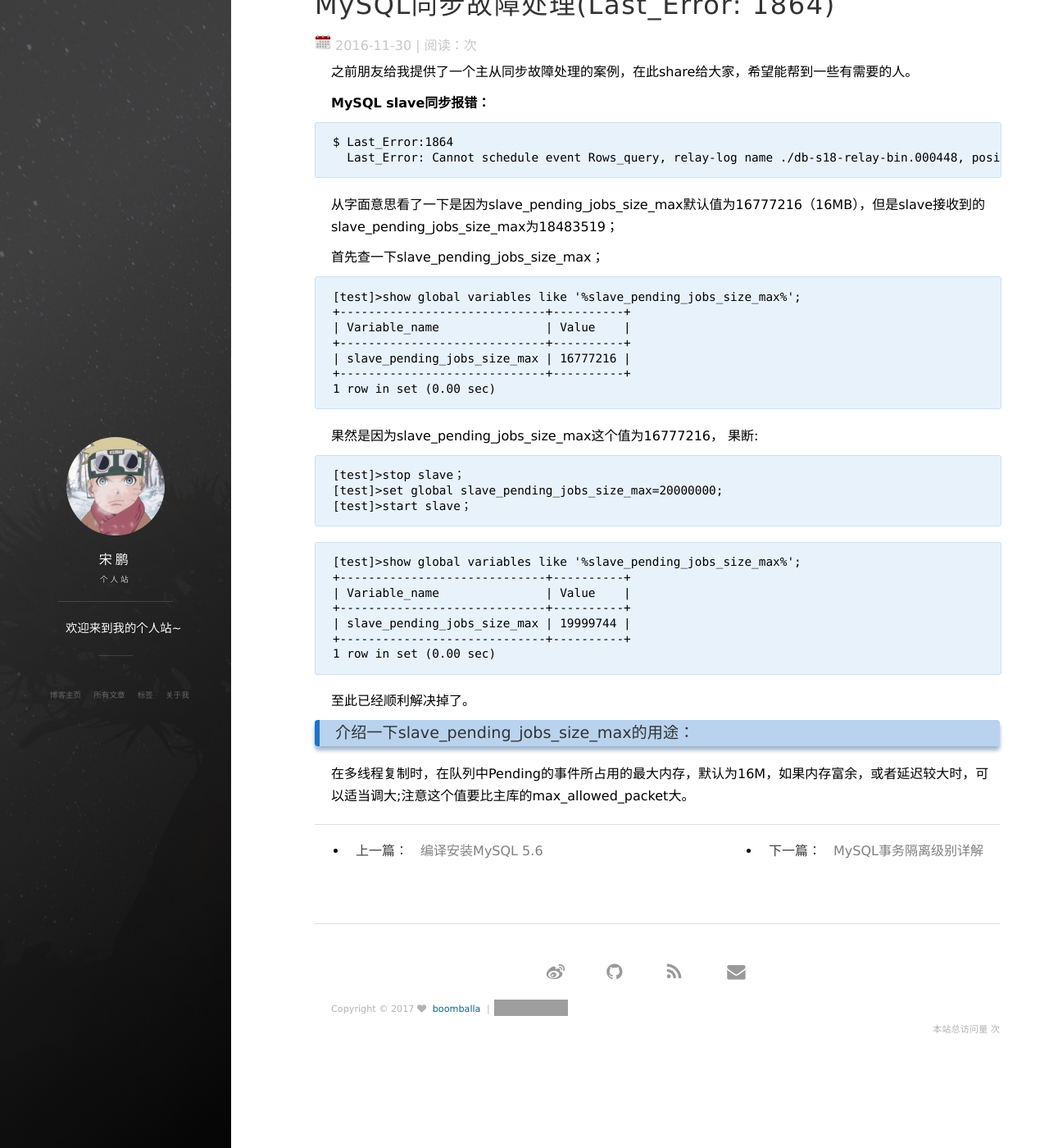
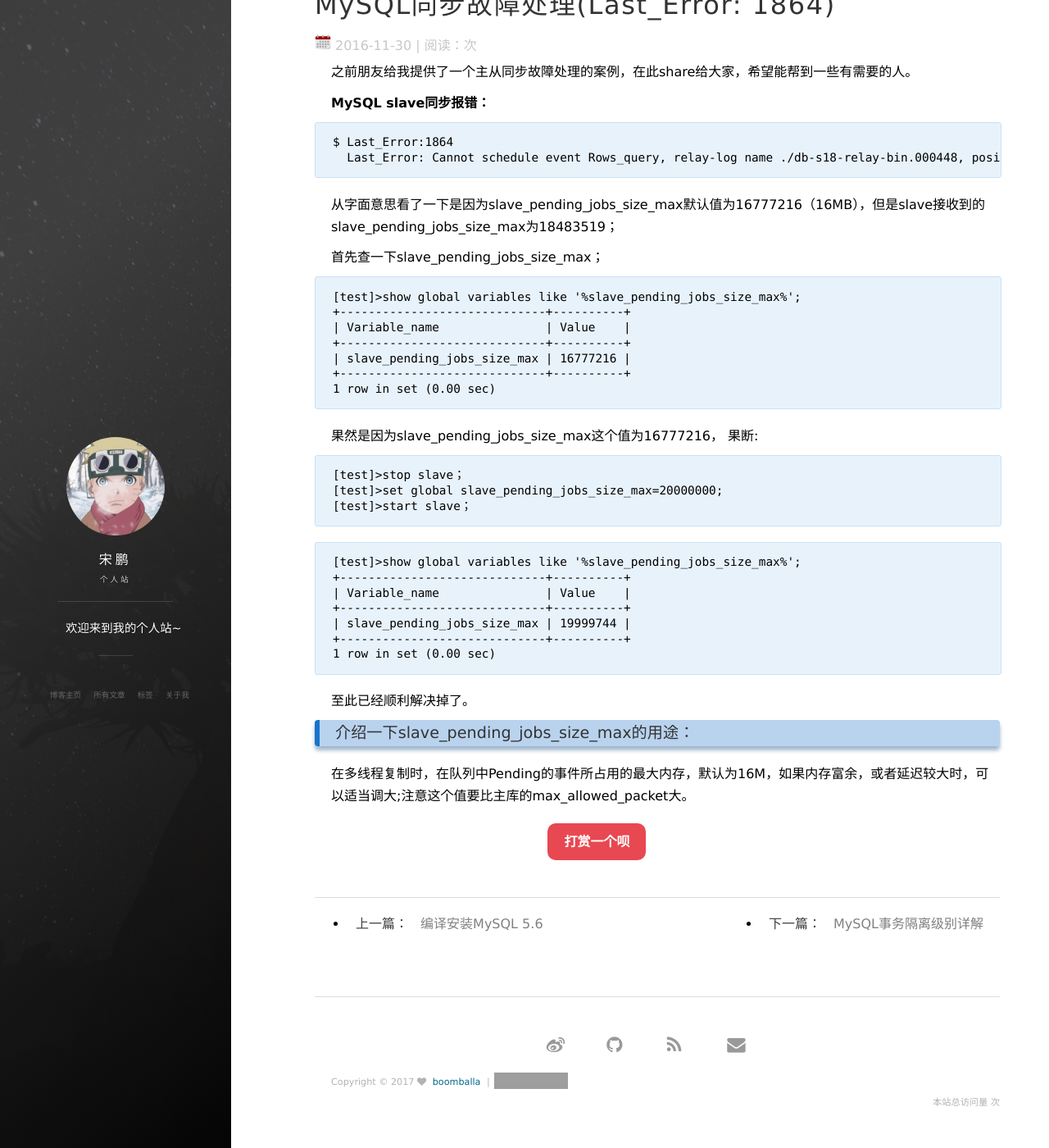
Before and after one commit to boomballa/boomballa.github.io, a Jekyll site: the page built from _posts/2016-11-30-MySQL_slave_error_1864.md, in a window 1280 px wide and 1400 px high, scrolled down 63 px. Shown: the whole window at 82% size. Built offline with Jekyll 4.4.1, drawn with Linux system fonts in a browser that asks for light colours; nearby versions of some CDN libraries; comment, search, counter and statistics services are not loaded; grey boxes are pictures that could not be loaded.

Commit message:
Add pay features

```diff
--- a/_includes/external.html
+++ b/_includes/external.html
@@ -1,2 +1,5 @@
 <script type="text/javascript" src="//code.jquery.com/jquery-1.11.3.min.js"></script>
 <script type="text/javascript" src="/js/main.js"></script>
+
+<script type="text/javascript" src="/js/highlight.pack.js"></script>
+<script>hljs.initHighlightingOnLoad();</script>
--- a/_includes/new-old.html
+++ b/_includes/new-old.html
@@ -1,4 +1,64 @@
 <section>
+
+            <div class="content-play">
+              <p><a href="javascript:void(0)" onclick="dashangToggle()" class="dashang" title="打赏，支持一下">打赏一个呗</a></p>
+              <div class="hide_box-play"></div>
+              <div class="shang_box-play">
+                <a class="shang_close-play" href="javascript:void(0)" onclick="dashangToggle()" title="关闭"><img src="/images/payimg/close.jpg" alt="取消" /></a>
+                <div class="shang_tit-play">
+                  <p>感谢您的支持，我会继续努力的!</p>
+                </div>
+                <div class="shang_payimg">
+                    <img src="/images/payimg/alipayimg.jpg" alt="扫码支持" title="扫一扫" />
+                </div>
+              <div class="shang_payimg">
+                    <img src="/images/payimg/weipayimg.jpg" alt="扫码支持" title="扫一扫" />
+                </div>
+                <div class="pay_explain">扫码打赏，你说多少就多少</div>
+                <div class="shang_payselect">
+                  <div class="pay_item checked" data-id="alipay">
+                    <span class="pay_logo"><img src="/images/payimg/alipay.jpg" alt="支付宝" /></span>
+                  </div>
+                  <div class="pay_item" data-id="weipay">
+                    <span class="pay_logo"><img src="/images/payimg/wechat.jpg" alt="微信" /></span>
+                  </div>
+                </div>
+                <div class="shang_info-play">
+                  <p>打开<span id="shang_pay_txt">支付宝</span>扫一扫，即可进行扫码打赏哦</p>
+                </div>
+              </div>
+            </div>
+            <script type="text/javascript">
+            function dashangToggle(){
+              $(".hide_box-play").fadeToggle();
+              $(".shang_box-play").fadeToggle();
+            }
+            </script>
+
+            <div style="text-align:center;margin:50px 0; font:normal 14px/24px 'MicroSoft YaHei';"></div>
+
+            <style type="text/css">
+              .content-play{width:80%;margin-top: 20px;margin-bottom: 10px;height:40px;}
+              .hide_box-play{z-index:999;filter:alpha(opacity=50);background:#666;opacity: 0.5;-moz-opacity: 0.5;left:0;top:0;height:99%;width:100%;position:fixed;display:none;}
+              .shang_box-play{width:540px;height:540px;padding:10px;background-color:#fff;border-radius:10px;position:fixed;z-index:1000;left:50%;top:50%;margin-left:-280px;margin-top:-280px;border:1px dotted #dedede;display:none;}
+              .shang_box-play img{border:none;border-width:0;}
+              .dashang{display:block;width:100px;margin:5px auto;height:25px;line-height:25px;padding:10px;background-color:#E74851;color:#fff;text-align:center;text-decoration:none;border-radius:10px;font-weight:bold;font-size:16px;transition: all 0.3s;}
+              .dashang:hover{opacity:0.8;padding:15px;font-size:18px;}
+              .shang_close-play{float:right;display:inline-block;
+                margin-right: 10px;margin-top: 20px;
+              }
+              .shang_logo{display:block;text-align:center;margin:20px auto;}
+              .shang_tit-play{width: 100%;height: 75px;text-align: center;line-height: 66px;color: #a3a3a3;font-size: 16px;background: url('/images/payimg/cy-reward-title-bg.jpg');font-family: 'Microsoft YaHei';margin-top: 7px;margin-right:2px;}
+              .shang_tit-play p{color:#a3a3a3;text-align:center;font-size:16px;}
+              .shang_payimg{width:140px;padding:10px;padding-left: 80px; /*border:6px solid #EA5F00;**/margin:0 auto;border-radius:3px;height:140px;display:inline-block;}
+              .shang_payimg img{display:inline-block;margin-right:10px;float:left;text-align:center;width:140px;height:140px; }
+              .pay_explain{text-align:center;margin:10px auto;font-size:12px;color:#545454;}
+              .shang_payselect{text-align:center;margin:0 auto;margin-top:40px;cursor:pointer;height:60px;width:500px;margin-left:110px;}
+              .shang_payselect .pay_item{display:inline-block;margin-right:140px;float:left;}
+              .shang_info-play{clear:both;}
+              .shang_info-play p,.shang_info-play a{color:#C3C3C3;text-align:center;font-size:12px;text-decoration:none;line-height:2em;}
+            </style>
+
        <ul class="pager">
         {% if page.previous.url %}
         <li class="previous">
```
Also changed, not shown: images/payimg/alipay.jpg (added), images/payimg/alipayimg.jpg (added), images/payimg/close.jpg (added), images/payimg/code-bg.jpg (added), images/payimg/cy-reward-title-bg.jpg (added), images/payimg/radio1.jpg (added), images/payimg/radio2.jpg (added), images/payimg/wechat.jpg (added), images/payimg/weipayimg.jpg (added).
